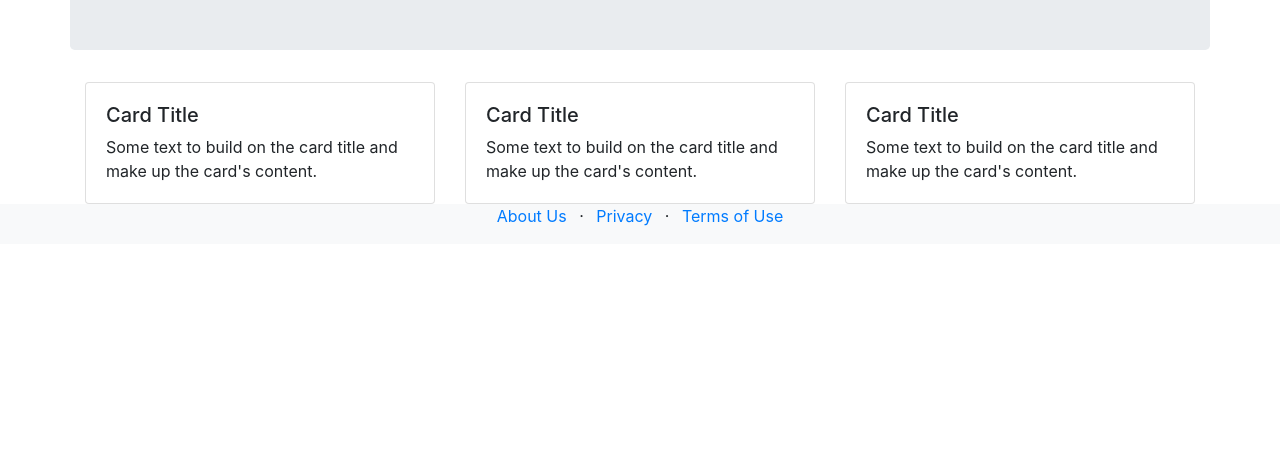
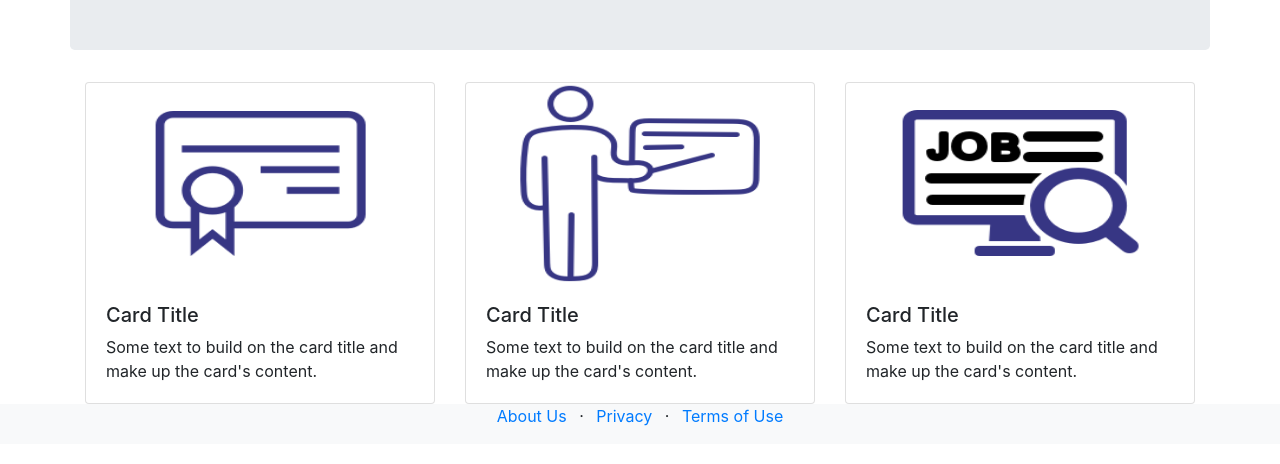
Before and after one commit to Geerocktricks/Bootstrap-Mastery, a plain HTML site: page index.html in a window 1280 px wide. Shown: the part 182-646 px from the top of the page. Drawn offline with nearby package versions, Linux system fonts and the light colour scheme.

Commit message:
Adds icon png to the home page

```diff
--- a/index.html
+++ b/index.html
@@ -48,6 +48,7 @@
         <div class="row">
             <div class="col-12 col-lg-4">
                 <div class="card">
+                    <img src="/img/certificate.png" alt="card-image" class="card-image-top" style="height: 200px;">
                     <div class="card-body">
                     <h5>Card Title</h5>
                     <p class="card-text text-center text-lg-left">Some text to build on the card title and make up the card's content.</p>
@@ -56,6 +57,7 @@
             </div>
             <div class="col-12 col-lg-4">
                 <div class="card">
+                    <img src="/img/instruction.png" alt="card-image" class="card-image-top" style="height: 200px;">
                     <div class="card-body">
                     <h5>Card Title</h5>
                     <p class="card-text text-center text-lg-left">Some text to build on the card title and make up the card's content.</p>
@@ -64,6 +66,7 @@
             </div>
             <div class="col-12 col-lg-4">
                 <div class="card">
+                    <img src="img/job.png" alt="card-image" class="card-image-top" style="height: 200px;">
                     <div class="card-body">
                     <h5>Card Title</h5>
                     <p class="card-text text-center text-lg-left">Some text to build on the card title and make up the card's content.</p>
```
Also changed, not shown: img/certificate.png (added), img/instruction.png (added), img/job.png (added).
